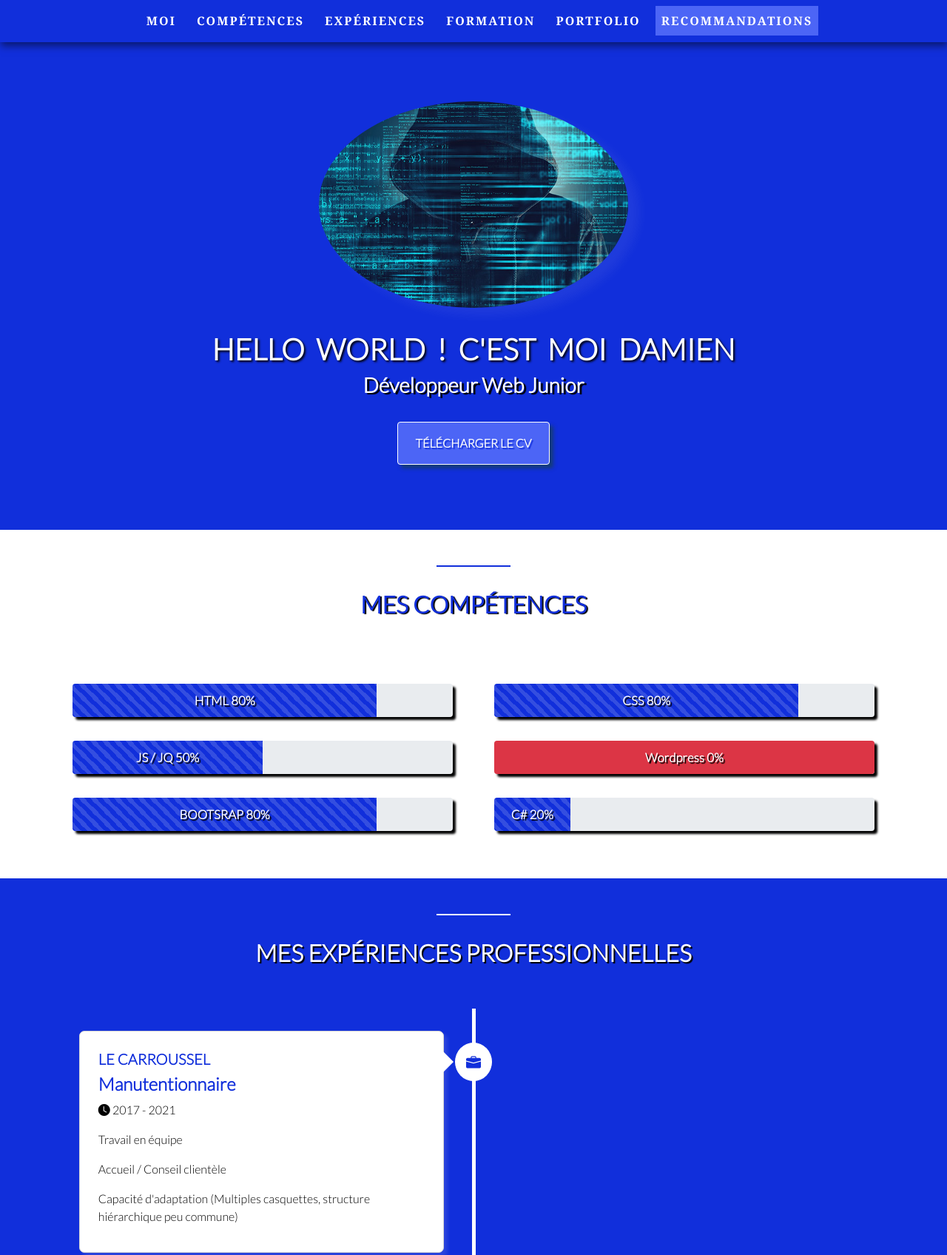
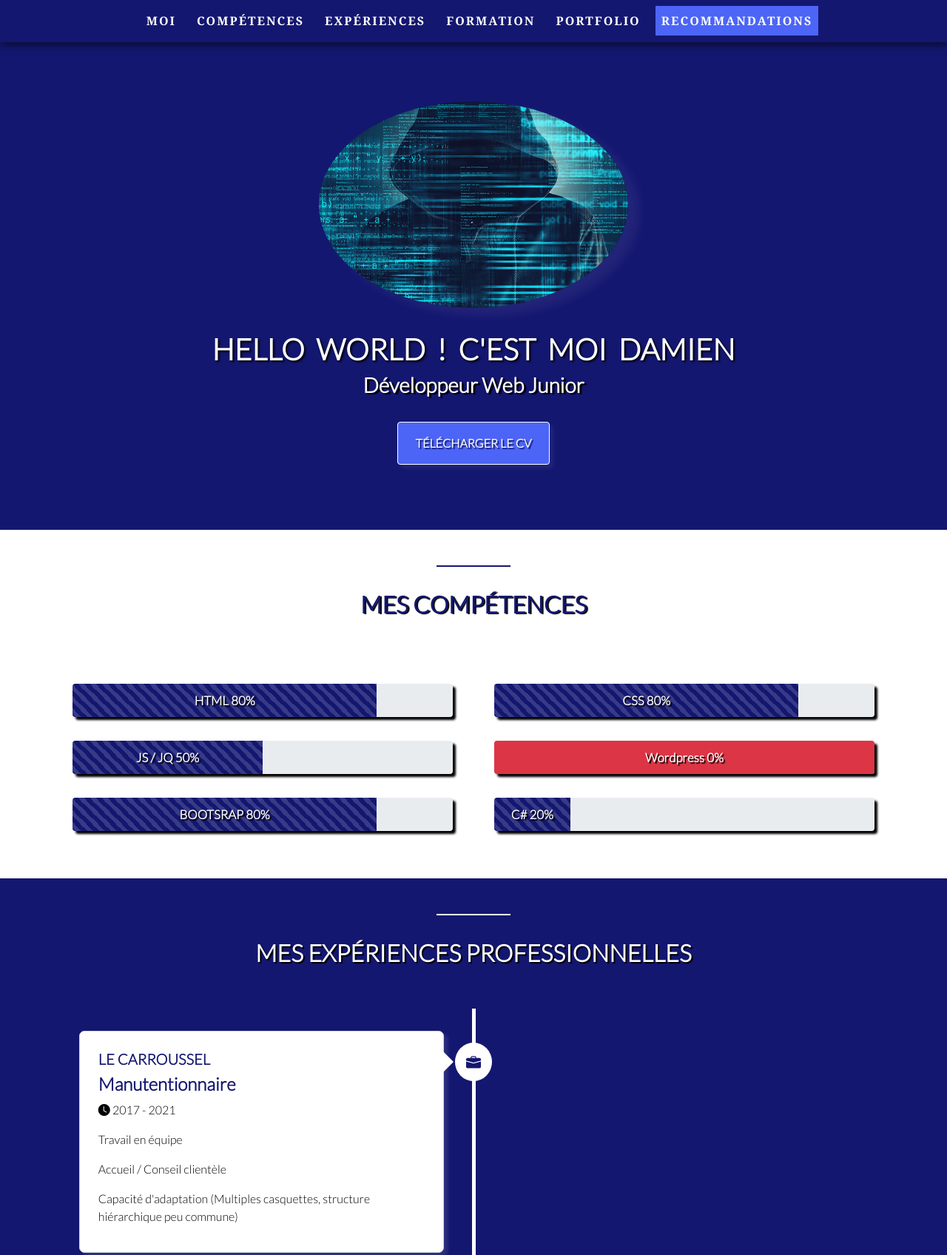
Before and after one commit to Rigoki/CV, a plain HTML site: page index.html in a window 1280 px wide. Shown: the top 1696 px of the page at 74% size. Drawn offline with nearby package versions, Linux system fonts and the light colour scheme.

Commit message:
Add files via upload

```diff
--- a/css/style.css
+++ b/css/style.css
@@ -27,7 +27,7 @@ section {
 .divider {
     width: 100px;
     height: 2px;
-    background-color: #112fdb;
+    background-color: #141770;
     margin: 0 auto 2em;
 }
 
@@ -48,11 +48,11 @@ ul {
 /*NAVBAR*/
 
 .navbar {
-    background: #112fdb;
+    background: #141770;
     letter-spacing: 2px;
     text-transform: uppercase;
     font-weight: bold;
-    border-bottom: 1px solid #112fdb;
+    border-bottom: 1px solid #141770;
     box-shadow: rgba(0, 0, 0, 0.5) 1px 5px 10px;
     font-family: Georgia, 'Times New Roman', Times, serif
 }
@@ -78,7 +78,7 @@ ul {
 /*section about*/
 
 #about {
-    background-color: #112fdb;
+    background-color: #141770;
 }
 
 .ppict img {
@@ -103,8 +103,8 @@ ul {
     border-color: white;
     background-color: #4c65f6;
     font-weight: bold;
-    box-shadow: rgba(24, 71, 24, 0.5) 5px 5px 5px;
-    text-shadow: #112fdb 2px 2px 1px;
+    box-shadow: rgba(240, 240, 240, 0.068) 5px 5px 5px;
+    text-shadow: #141770 2px 2px 1px;
 }
 
 .btn1:hover {
@@ -116,7 +116,7 @@ ul {
 /*Section Skills*/
 
 #skills h2 {
-    color: #112fdb;
+    color: #141770;
     text-shadow: black 2px 1px 1px;
 }
 
@@ -131,7 +131,7 @@ ul {
 }
 
 #skills .progress-bar {
-    background-color: #112fdb;
+    background-color: #141770;
 }
 
 #skills h5 {
@@ -144,7 +144,7 @@ ul {
 /* Section EXP*/
 
 #exp {
-    background-color: #112fdb;
+    background-color: #141770;
 }
 
 #exp .heading h2 {
@@ -153,7 +153,7 @@ ul {
 }
 
 #exp h3 {
-    color: #112fdb;
+    color: #141770;
     margin-top: 5px;
     font-size: 20px;
 }
@@ -163,7 +163,7 @@ ul {
 }
 
 #exp h4 {
-    color: #112fdb
+    color: #141770
 }
 
 .timeline {
@@ -198,7 +198,7 @@ ul {
 }
 
 .timeline li .timeline-badge {
-    color: #112fdb;
+    color: #141770;
     width: 50px;
     line-height: 50px;
     font-size: 20px;
@@ -263,11 +263,11 @@ ul {
 
 #education a {
     text-decoration: none;
-    color: #112fdb;
+    color: #141770;
 }
 
 #education h2 {
-    color: #112fdb;
+    color: #141770;
     text-shadow: #4c65f6 2px 1px 1px;
     margin: 15px 0;
 }
@@ -295,7 +295,7 @@ ul {
 
 #education .bi.bi-award-fill {
     font-size: 35px;
-    color: #112fdb;
+    color: #141770;
 }
 
 .education-block h3 {
@@ -312,7 +312,7 @@ ul {
 /*portfolio*/
 
 #portfolio {
-    background: #112fdb;
+    background: #141770;
 }
 
 #portfolio h2 {
@@ -343,7 +343,7 @@ ul {
 /*Recommendation*/
 
 #recommendations h2 {
-    color: #112fdb;
+    color: #141770;
     text-shadow: black 2px 1px 1px;
     margin: 15px 0;
 }
@@ -365,7 +365,7 @@ ul {
 /*Footer*/
 
 footer {
-    background-color: #112fdb;
+    background-color: #141770;
     padding: 20px 0 40px;
 }
 
```
